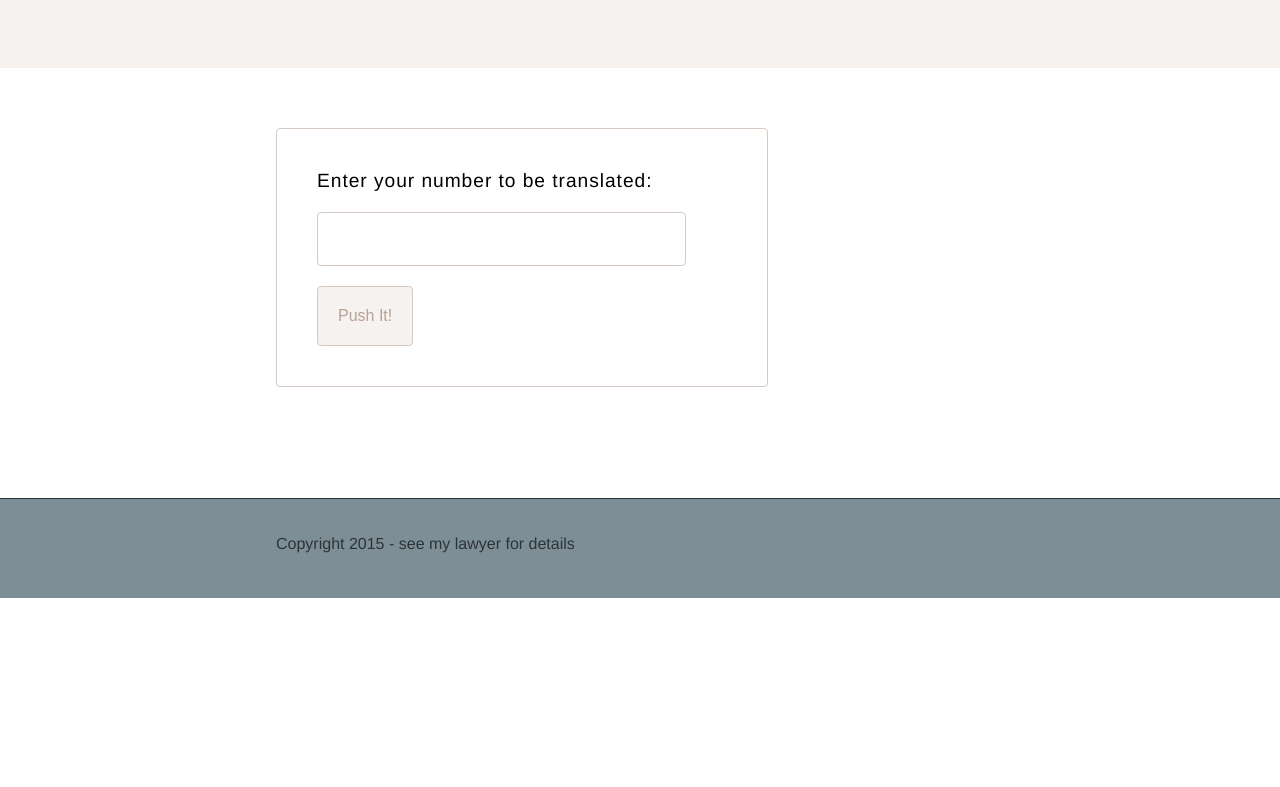
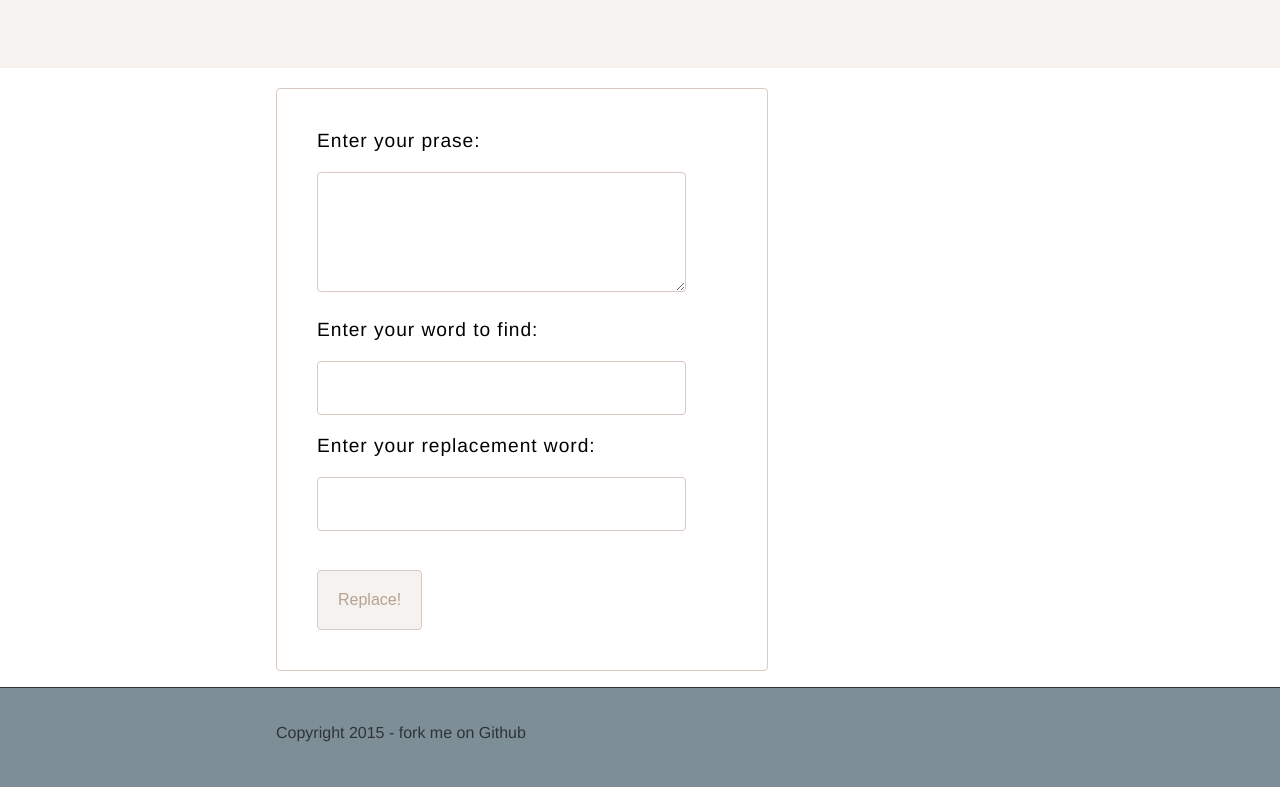
Before and after one commit to CharlesAMoss/epic_Find-And-Replace, a plain HTML site: page index.html in a window 1280 px wide. Shown: the part 202-989 px from the top of the page. Before the commit the page ends 800 px from the top, so only its background shows below. Drawn offline with Linux system fonts and the light colour scheme.

Commit message:
add html form is set

```diff
--- a/css/main.css
+++ b/css/main.css
@@ -25,7 +25,6 @@ header {
     background: #f5f2f0;
     border-bottom: 1px solid #f5f2f0;
     padding: 100px 0 50px 0;
-    margin-bottom: 40px;
 }
 .wrapper {
     min-height: 100%;
@@ -56,6 +55,21 @@ header {
     padding: 20px;
     color: #2d3438;
 }
+.footer__content {
+    padding: 20px;
+    color: #2d3438;
+}
+.footer__content p a {
+    text-decoration: none;
+    color: #2d3438;
+}
+
+.footer__content p a:hover {
+    text-decoration: underline;
+    color: #0b0d0e;
+}
+
+
 
 /* typography =============== */
 
@@ -80,6 +94,7 @@ header {
 .main__result {
     font-size: 1.5rem;
     color: #bb0f00;
+    margin-bottom: 1em;
 }
 .main__result p:before {
     content: ">> ";
@@ -100,6 +115,7 @@ header {
     padding: 40px;
     border: 1px solid #d6cac2;
     border-radius: 4px;
+    margin-bottom: 1em;
 }
 .form__group {
     padding: 0 0 20px 0;
@@ -110,7 +126,7 @@ header {
     letter-spacing: .05em;
 }
 .form__input {
-    margin-top: 1em;
+    margin: 1em 0;
     padding: 15px;
     width: 90%;
     border-radius: 4px;
--- a/index.html
+++ b/index.html
@@ -5,7 +5,7 @@
   <meta charset="utf-8">
   <meta content="IE=edge,chrome=1" http-equiv="X-UA-Compatible">
 
-  <title></title>
+  <title>Find'em then Replace'em</title>
 
   <meta content="" name="description">
   <meta content="width=device-width" name="viewport">
@@ -20,7 +20,7 @@
 
     <header>
 
-      <h1 class="site__title">this is a h1</h1>
+      <h1 class="site__title">Find and Replace</h1>
 
     </header>
 
@@ -30,15 +30,17 @@
 
         <h2 class="main__title"></h2>
 
-        <p></p>
-
-        <form id="   " class="main__form">
+        <form id="findReplace" class="main__form">
           <div class="form__group">
-            <label class="form__label" for="sadness">Enter your number to be translated:</label>
-            <input class="form__input" id="sadness" type="text">
+            <label class="form__label" for="phrase">Enter your prase:</label>
+            <textarea class="form__input" name="phrase" rows="4"></textarea>
+            <label class="form__label" for="find">Enter your word to find:</label>
+            <input class="form__input" id="find" type="text">
+            <label class="form__label" for="replace">Enter your replacement word:</label>
+            <input class="form__input" id="replace" type="text">
           </div>
 
-          <button class="form__btn" type="submit">Push It!</button>
+          <button class="form__btn" type="submit">Replace!</button>
         </form>
 
         <div id="result" class="main__result">
@@ -58,9 +60,7 @@
 
     <div class="footer__content">
 
-      <p>
-        Copyright 2015 - see my lawyer for details
-      </p>
+      <p>Copyright 2015 - fork me on <a href="https://github.com/CharlesAMoss/epic_Find-And-Replace">Github</a></p>
 
     </div>
 
```
